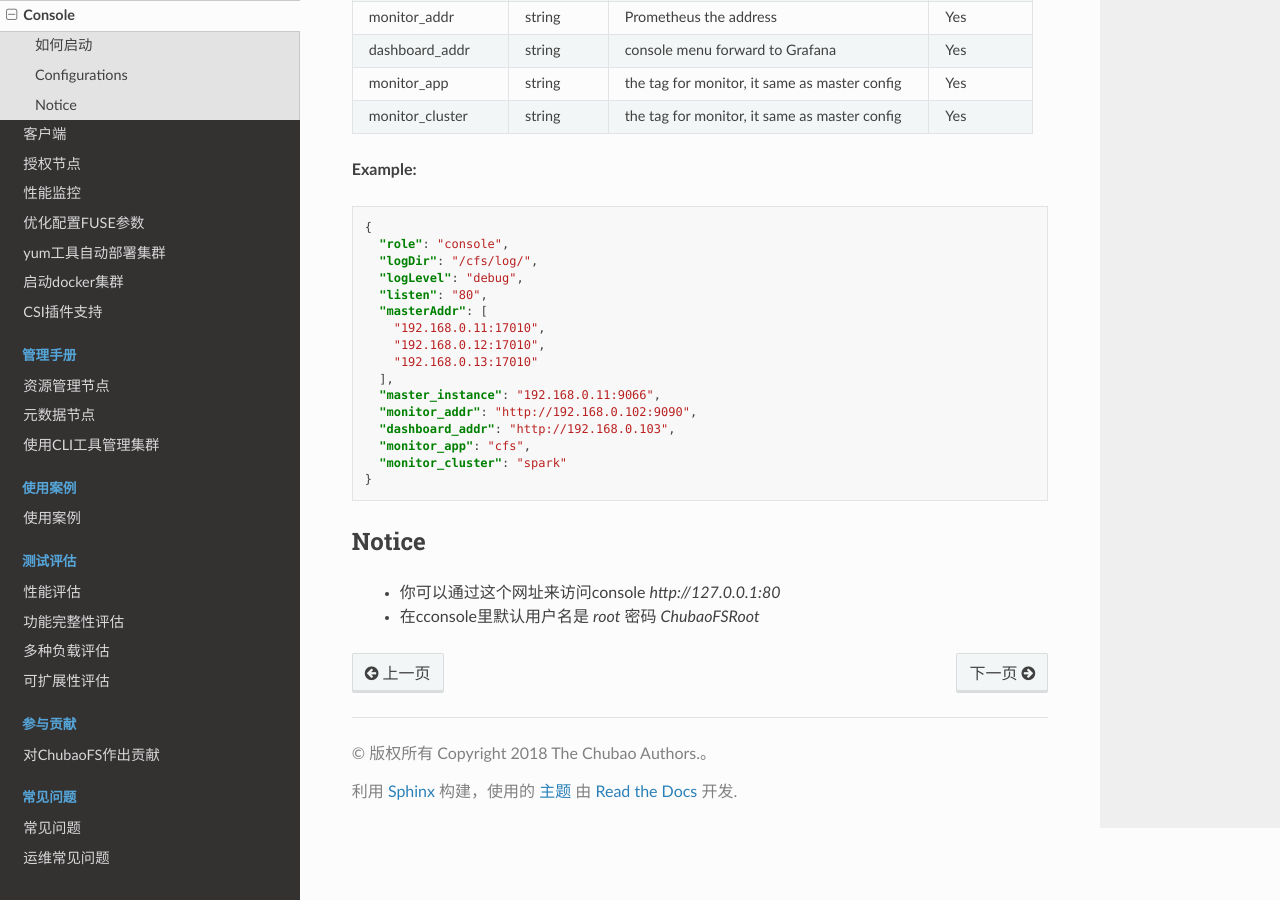
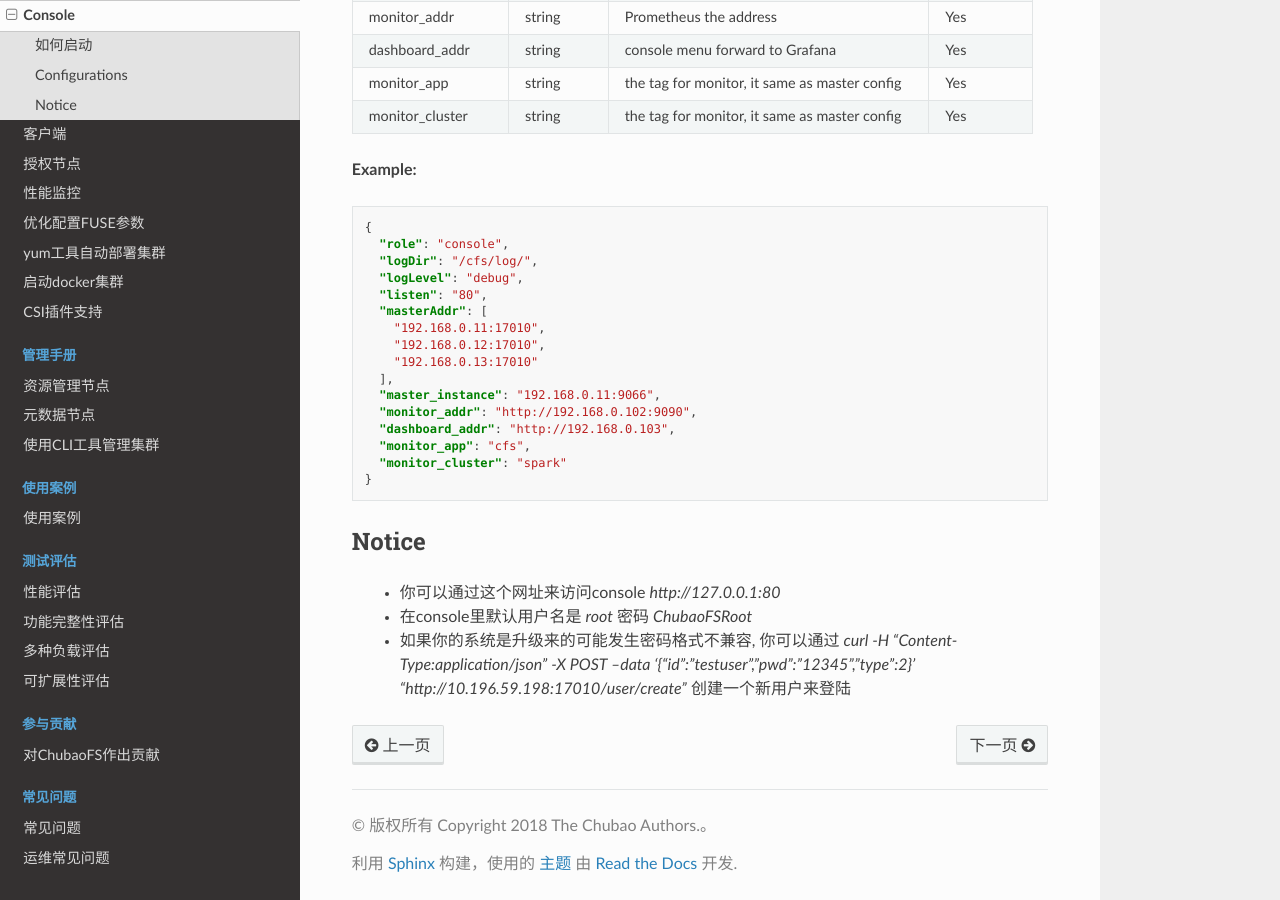
Before and after one commit to cubefs/docs-zh, a Sphinx documentation site: the page built from docs/source/user-guide/console.rst, in a window 1280 px wide and 900 px high, scrolled down 699 px. Built offline with Sphinx 7.4.7 and the Read the Docs theme 2.0.0, drawn with Linux system fonts in a browser that asks for light colours.

Commit message:
add notice for console
Signed-off-by: ansjsun <ansj-sun@163.com>

```diff
--- a/docs/source/user-guide/console.rst
+++ b/docs/source/user-guide/console.rst
@@ -55,4 +55,5 @@ Notice
 -------------
 
   * 你可以通过这个网址来访问console `http://127.0.0.1:80`
-  * 在cconsole里默认用户名是 `root` 密码 `ChubaoFSRoot`
+  * 在console里默认用户名是 `root` 密码 `ChubaoFSRoot`
+  * 如果你的系统是升级来的可能发生密码格式不兼容, 你可以通过 `curl -H "Content-Type:application/json" -X POST --data '{"id":"testuser","pwd":"12345","type":2}' "http://10.196.59.198:17010/user/create"` 创建一个新用户来登陆
```
